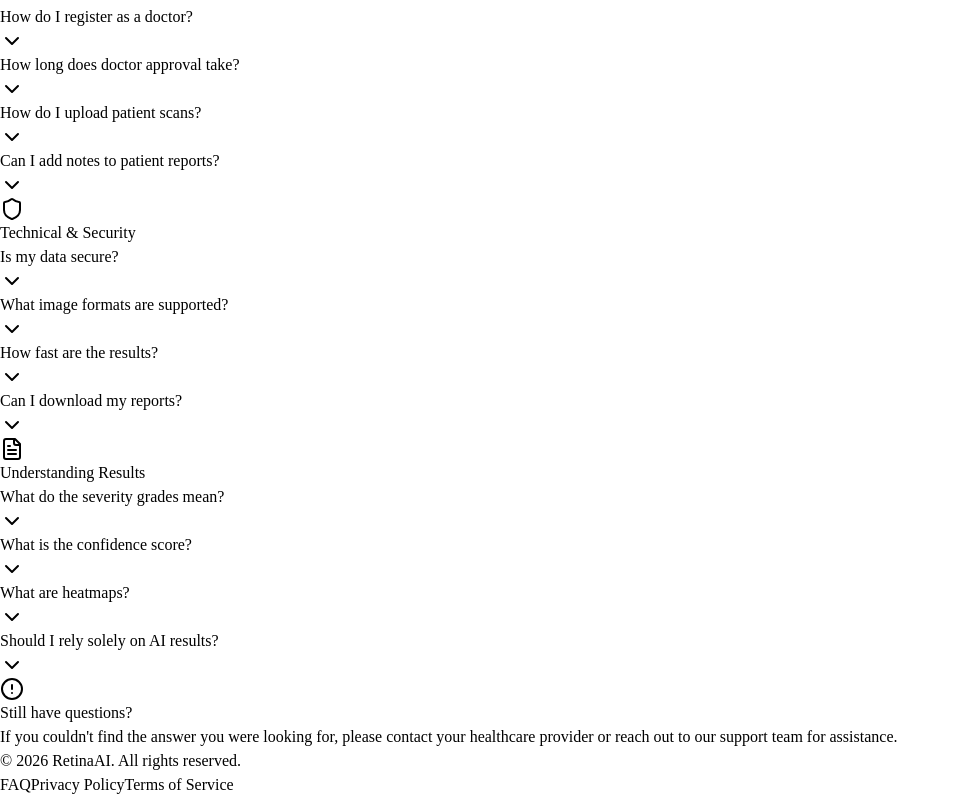
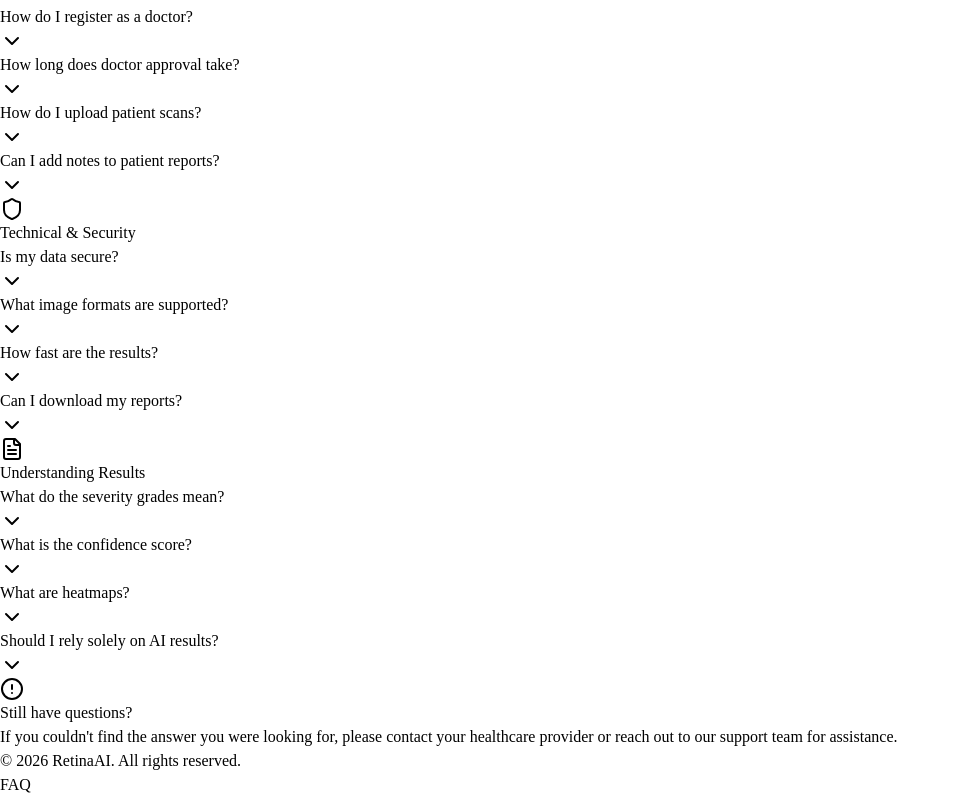
Before and after one commit to faizanshoukat5/DRC_web, a React (Vite) app in the folder client/: page /faq in a window 1280 px wide. Shown: the part 643-1440 px from the top of the page, without its empty margins (0-960 px from the left). Built offline with nearby package versions, Linux system fonts and the light colour scheme.

Commit message:
chore(ui): remove Privacy Policy and Terms links from footer

```diff
--- a/client/src/components/web-layout.tsx
+++ b/client/src/components/web-layout.tsx
@@ -166,22 +166,17 @@
       {/* Footer */}
       <footer className="mt-auto border-t bg-white dark:bg-slate-950 py-6">
         <div className="container mx-auto px-6">
-          <div className="flex flex-col md:flex-row justify-between items-center gap-4">
+          <div className="flex items-center gap-4">
             <p className="text-sm text-muted-foreground">
               © 2026 RetinaAI. All rights reserved.
             </p>
-            <div className="flex gap-6">
+
+            <div className="ml-auto">
               <Link href="/faq">
-                <a className="text-sm text-muted-foreground hover:text-foreground transition-colors">
+                <span className="text-sm text-muted-foreground hover:text-foreground transition-colors cursor-pointer">
                   FAQ
-                </a>
+                </span>
               </Link>
-              <a href="#" className="text-sm text-muted-foreground hover:text-foreground transition-colors">
-                Privacy Policy
-              </a>
-              <a href="#" className="text-sm text-muted-foreground hover:text-foreground transition-colors">
-                Terms of Service
-              </a>
             </div>
           </div>
         </div>
```
